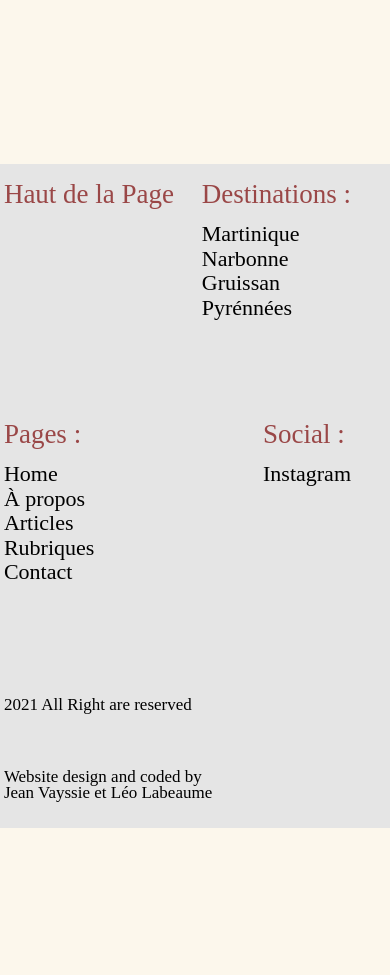
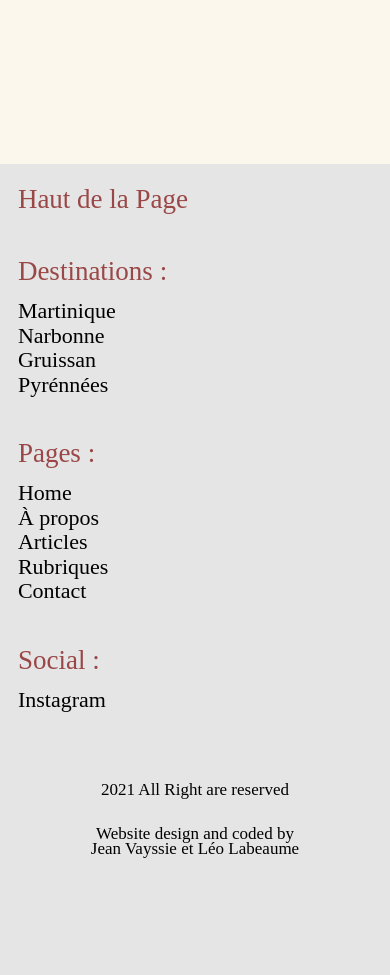
Before and after one commit to iamthesouthvibe/Projet_muriel, a PHP site: page / in a window 390 px wide. Shown: the part 3003-3978 px from the top of the page. Before the commit the page ends 3831 px from the top, so only its background shows below. Run offline with PHP 8.4, Linux system fonts and the light colour scheme; some web fonts are replaced.

Commit message:
reponsive footer ok

```diff
--- a/style/style.css
+++ b/style/style.css
@@ -743,3 +743,32 @@ footer ul {
 }
 
 /* ##### Fin Media Queries Page Accueil ##### */
+
+
+/* ##### Debut Media Queries Footer ##### */
+
+
+@media screen and (max-width: 450px) {
+
+  footer {
+    padding-bottom: 90px;
+
+  }
+
+  .footer_class {
+    display: block;
+    padding-top: 5px;
+    padding-left: 14px;
+  }
+
+  footer ul {
+    margin-bottom: 5vh;
+  }
+
+  .footer_informations {
+    display: block;
+    text-align: center;
+
+  }
+}
+/* ##### Fin Media Queries Footer ##### */
```
